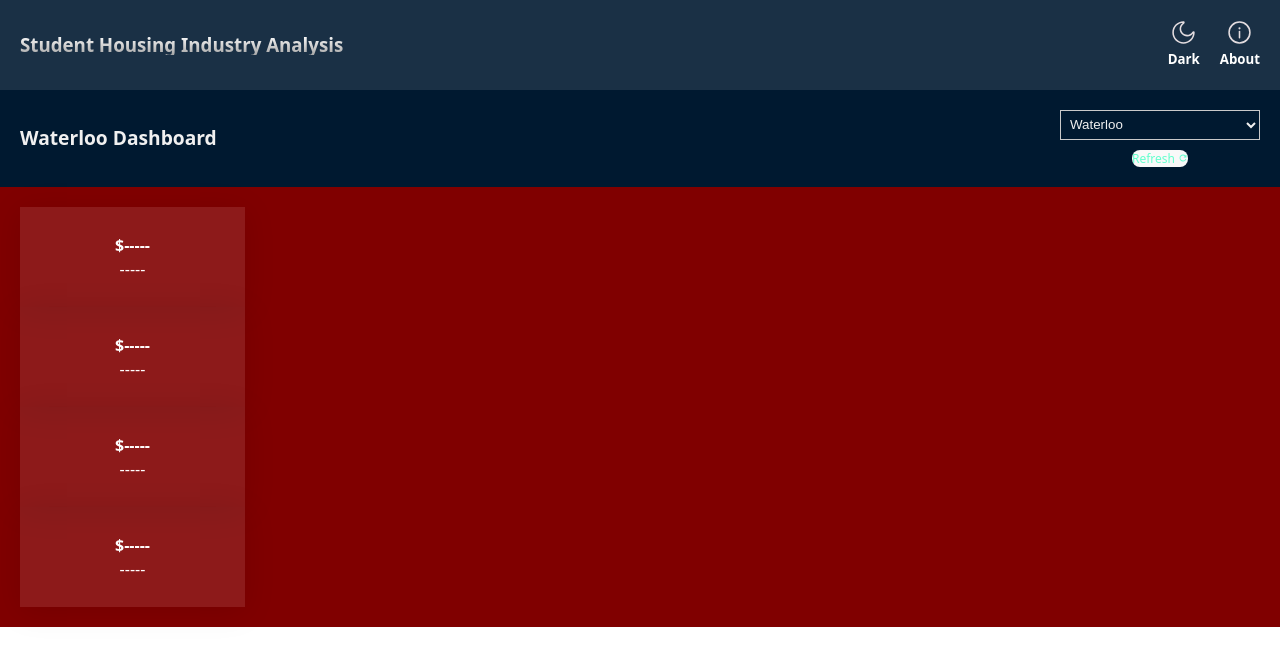
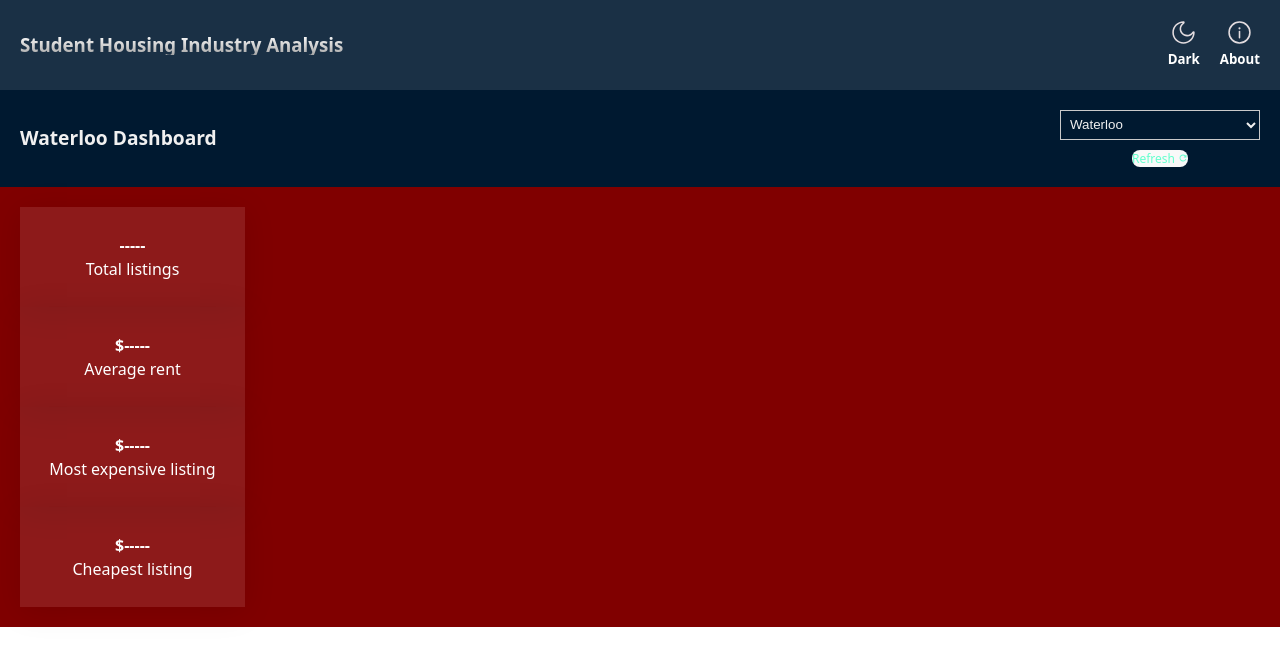
Before and after one commit to devangmalhotra/student-housing-industry-analysis, a React (Vite) app: page / in a window 1280 px wide. Shown: the top 666 px of the page. Built offline with nearby package versions, Linux system fonts and the light colour scheme.

Commit message:
updated homepage

```diff
--- a/src/Home.jsx
+++ b/src/Home.jsx
@@ -56,20 +56,20 @@ function Home() {
         </div>
         <section id='home-main-content'>
             <div className='stat-container'>
-                <h4>$-----</h4>
-                <p>-----</p>
+                <h4>-----</h4>
+                <p>Total listings</p>
             </div>
             <div className='stat-container'>
                 <h4>$-----</h4>
-                <p>-----</p>
+                <p>Average rent</p>
             </div>
             <div className='stat-container'>
                 <h4>$-----</h4>
-                <p>-----</p>
+                <p>Most expensive listing</p>
             </div>
             <div className='stat-container'>
                 <h4>$-----</h4>
-                <p>-----</p>
+                <p>Cheapest listing</p>
             </div>
         </section>
     </div>
```
